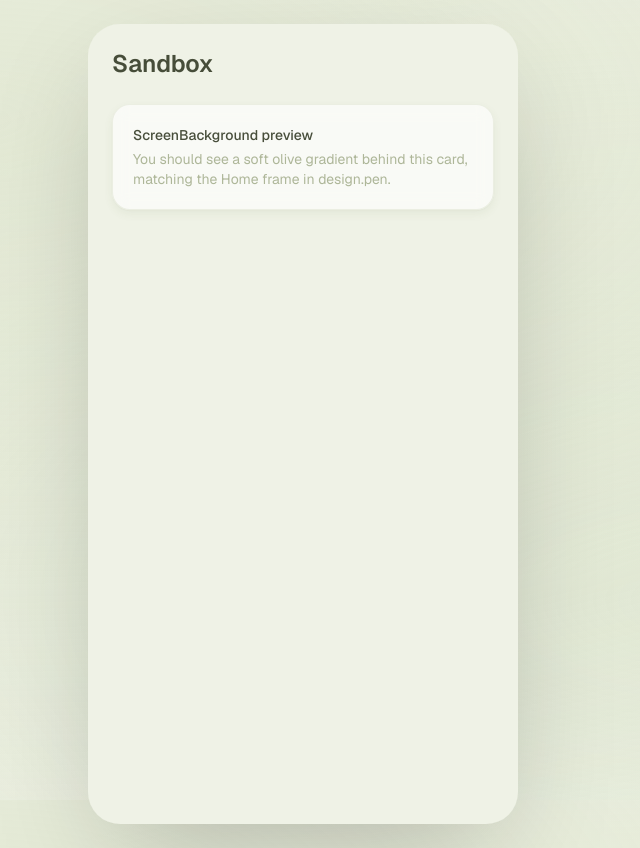
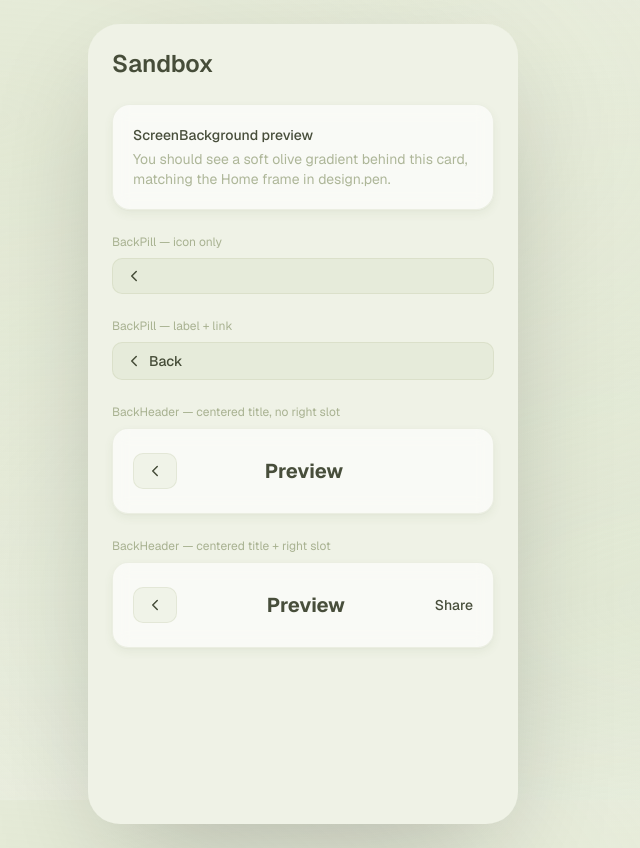
Before and after one commit to dthajal1/dear-me, a Next.js app in the folder dear-me-nextjs/: page /sandbox in a window 1280 px wide. Shown: the whole page, without its empty margins (337-977 px from the left). Built offline with nearby package versions, Linux system fonts and the light colour scheme.

Commit message:
feat(nextjs): add BackPill and BackHeader

```diff
--- a/dear-me-nextjs/app/sandbox/page.tsx
+++ b/dear-me-nextjs/app/sandbox/page.tsx
@@ -1,4 +1,6 @@
 import { ScreenBackground } from "@/components/dear-me/screen-background";
+import { BackPill } from "@/components/dear-me/back-pill";
+import { BackHeader } from "@/components/dear-me/back-header";
 
 export default function Sandbox() {
   return (
@@ -9,12 +11,48 @@ export default function Sandbox() {
       {/* ScreenBackground proof: translucent card shows gradient beneath */}
       <div className="rounded-2xl border border-[var(--color-glass-border)] bg-[var(--color-card)] p-5 shadow-[var(--shadow-glass)] backdrop-blur">
         <p className="text-sm font-medium">ScreenBackground preview</p>
-        <p className="mt-1 text-sm text-[var(--color-muted-foreground)]">
+        <p className="mt-1 text-sm text-[color:var(--color-muted-foreground)]">
           You should see a soft olive gradient behind this card, matching the Home frame in design.pen.
         </p>
       </div>
 
-      {/* components get imported and rendered here during Phase B */}
+      {/* ── BackPill + BackHeader previews ── */}
+      <div className="flex flex-col gap-6">
+
+        {/* BackPill — icon only */}
+        <div className="flex flex-col gap-2">
+          <p className="text-xs text-[color:var(--color-muted-foreground)]">BackPill — icon only</p>
+          <BackPill />
+        </div>
+
+        {/* BackPill — label + link */}
+        <div className="flex flex-col gap-2">
+          <p className="text-xs text-[color:var(--color-muted-foreground)]">BackPill — label + link</p>
+          <BackPill label="Back" href="/home" />
+        </div>
+
+        {/* BackHeader — no right slot */}
+        <div className="flex flex-col gap-2">
+          <p className="text-xs text-[color:var(--color-muted-foreground)]">BackHeader — centered title, no right slot</p>
+          <div className="rounded-[var(--radius-lg)] border border-[var(--color-glass-border)] bg-[var(--color-card)] shadow-[var(--shadow-glass)] backdrop-blur overflow-hidden">
+            <BackHeader title="Preview" backHref="/home" />
+          </div>
+        </div>
+
+        {/* BackHeader — with right slot */}
+        <div className="flex flex-col gap-2">
+          <p className="text-xs text-[color:var(--color-muted-foreground)]">BackHeader — centered title + right slot</p>
+          <div className="rounded-[var(--radius-lg)] border border-[var(--color-glass-border)] bg-[var(--color-card)] shadow-[var(--shadow-glass)] backdrop-blur overflow-hidden">
+            <BackHeader
+              title="Preview"
+              rightSlot={
+                <button className="text-sm font-medium text-foreground">Share</button>
+              }
+            />
+          </div>
+        </div>
+
+      </div>
     </div>
   );
 }
--- /dev/null
+++ b/dear-me-nextjs/components/dear-me/back-header.tsx
@@ -0,0 +1,59 @@
+/**
+ * BackHeader — a screen-top navigation bar with a BackPill on the left,
+ * a centered title, and an optional right-side action slot.
+ *
+ * Extracted from design.pen node O2HUq (Component/Back Header):
+ *   layout:       row, alignItems center, gap 12px, width fill_container
+ *   title font:   20px / 700 / #2C331EDD (foreground)
+ *   icon:         arrow-left, 20×20 (rendered via BackPill)
+ *
+ * The design shows a simple left-aligned row (icon + title). This
+ * implementation uses a three-column grid so the title is truly centered
+ * regardless of whether `rightSlot` is provided. A spacer mirrors the
+ * BackPill width on the right when no `rightSlot` is given.
+ */
+
+import { type ReactNode } from "react";
+import { BackPill } from "@/components/dear-me/back-pill";
+import { cn } from "@/lib/utils";
+
+export interface BackHeaderProps {
+  title: string;
+  /** Optional content rendered on the right side of the header (e.g., a "Share" button). */
+  rightSlot?: ReactNode;
+  /** Optional href for the back pill. Defaults to browser back (no href → button). */
+  backHref?: string;
+  className?: string;
+}
+
+export function BackHeader({
+  title,
+  rightSlot,
+  backHref,
+  className,
+}: BackHeaderProps) {
+  return (
+    <header
+      className={cn(
+        "grid grid-cols-[auto_1fr_auto] items-center gap-3 px-5 py-6",
+        className
+      )}
+    >
+      {/* Left: back pill */}
+      <BackPill href={backHref} />
+
+      {/* Center: title — always truly centered in the 1fr column */}
+      <h1 className="text-center text-[20px] font-bold text-foreground leading-none truncate">
+        {title}
+      </h1>
+
+      {/* Right: optional action slot, or spacer to balance the back pill */}
+      {rightSlot ? (
+        <div>{rightSlot}</div>
+      ) : (
+        /* invisible spacer — same approximate width as the BackPill icon-only variant */
+        <div className="w-[42px]" aria-hidden />
+      )}
+    </header>
+  );
+}
--- /dev/null
+++ b/dear-me-nextjs/components/dear-me/back-pill.tsx
@@ -0,0 +1,63 @@
+/**
+ * BackPill — a small pill-shaped back navigation button.
+ *
+ * Extracted from design.pen node P7l1X (Component/Back Pill):
+ *   fill:         #8A9A5B12  (--color-muted)
+ *   border:       1px inside #8A9A5B20 (--color-glass-border)
+ *   cornerRadius: 10px       (--radius-sm)
+ *   padding:      8px 12px
+ *   gap:          6px
+ *   icon:         arrow-left, 18×18, #2C331EDD (foreground)
+ *   label font:   14px / 500 / #2C331EDD
+ *
+ * Renders as <Link> when `href` is set, otherwise as <button>.
+ */
+
+import Link from "next/link";
+import { ChevronLeft } from "lucide-react";
+import { cn } from "@/lib/utils";
+
+export interface BackPillProps {
+  /** If provided, renders as a <Link> to this href. Otherwise a plain <button>. */
+  href?: string;
+  /** Optional label shown to the right of the chevron. Default: none (icon only). */
+  label?: string;
+  /** Click handler (only used when `href` is not provided). */
+  onClick?: () => void;
+  className?: string;
+}
+
+const pillClasses =
+  "inline-flex items-center gap-1.5 rounded-[var(--radius-sm)] bg-[var(--color-muted)] px-3 py-2 text-sm font-medium text-foreground border border-[var(--color-glass-border)] transition-opacity hover:opacity-80 active:opacity-60";
+
+export function BackPill({ href, label, onClick, className }: BackPillProps) {
+  const content = (
+    <>
+      <ChevronLeft size={18} strokeWidth={2} aria-hidden />
+      {label && <span>{label}</span>}
+    </>
+  );
+
+  if (href) {
+    return (
+      <Link
+        href={href}
+        className={cn(pillClasses, className)}
+        aria-label={label ? undefined : "Back"}
+      >
+        {content}
+      </Link>
+    );
+  }
+
+  return (
+    <button
+      type="button"
+      onClick={onClick}
+      className={cn(pillClasses, className)}
+      aria-label={label ? undefined : "Back"}
+    >
+      {content}
+    </button>
+  );
+}
```
